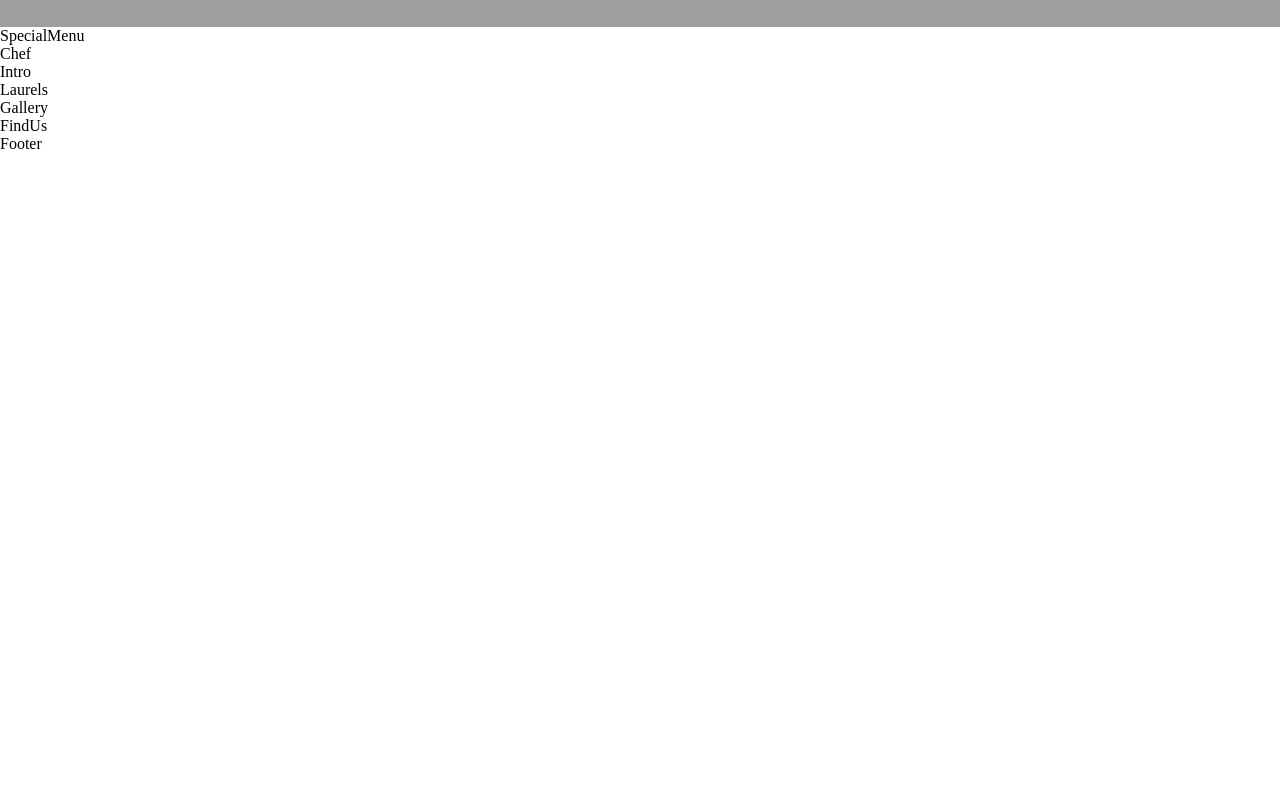
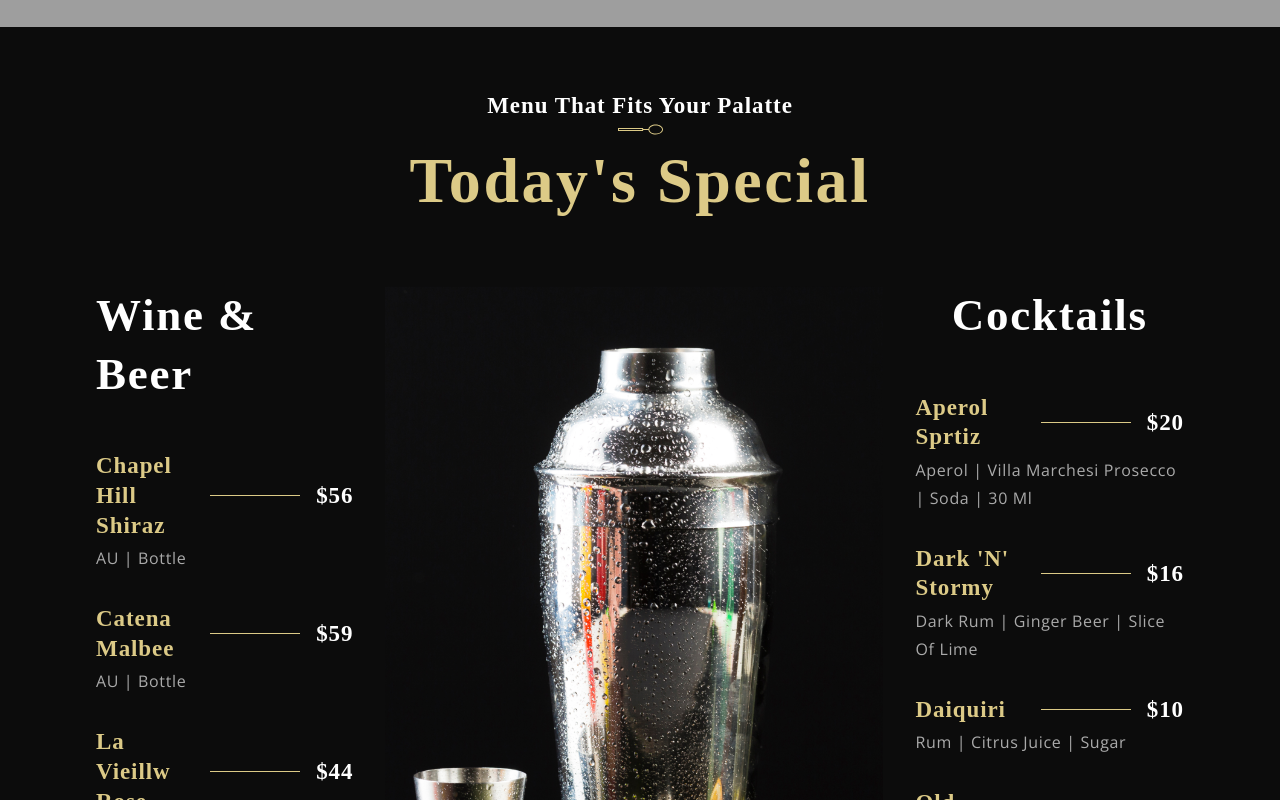
Before and after one commit to roliveira527/fine-dining-project, a React (Create React App) app: page / in a window 1280 px wide. Shown: the part 2140-2940 px from the top of the page. Before the commit the page ends 2293 px from the top, so only its background shows below. Built offline with nearby package versions, Linux system fonts and the light colour scheme; grey boxes are pictures that could not be loaded; a web font is replaced by a local one.

Commit message:
Implemented menu feature

```diff
--- a/src/components/Menuitem/MenuItem.css
+++ b/src/components/Menuitem/MenuItem.css
@@ -0,0 +1,35 @@
+.app__menuitem {
+    width: 100%;
+    margin: 1rem 0;
+
+    display: flex;
+    flex-direction: column;
+}
+
+.app__menuitem-head {
+    display: flex;
+    justify-content: space-between;
+    align-items: center;
+}
+
+.app__menuitem-sub {
+    width: 100%;
+    margin-top: 0.2rem;
+}
+
+.app__menuitem-name {
+    flex: 1;
+}
+
+.app__menuitem-dash {
+    width: 90px;
+    height: 1px;
+    background: var(--color-golden);
+    margin: 0 1rem;
+}
+
+.app__menuitem-price {
+    display: flex;
+    justify-content: flex-end;
+    align-items: flex-end;
+}
--- a/src/components/Menuitem/MenuItem.jsx
+++ b/src/components/Menuitem/MenuItem.jsx
@@ -2,9 +2,21 @@ import React from 'react';
 
 import './MenuItem.css';
 
-const MenuItem = () => (
-  <div>
-    MenuItem
+const MenuItem = ({ title, price, tags }) => (
+  <div className="app__menuitem">
+    <div className="app__menuitem-head">
+      <div className="app__menuitem-name">
+        <p className="p__cormorant" style={{ color: '#DCCA87' }}>{title}</p>
+      </div>
+      <div className="app__menuitem-dash" />
+      <div className="app__menuitem-price">
+        <p className="p__cormorant">{price}</p>
+      </div>
+    </div>
+
+    <div className="app__menuitem-sub">
+      <p className="p__opensans" style={{ color: '#AAAAAA' }}>{tags}</p>
+    </div>
   </div>
 );
 
--- a/src/container/Menu/SpecialMenu.css
+++ b/src/container/Menu/SpecialMenu.css
@@ -0,0 +1,84 @@
+.app__specialMenu {
+    flex-direction: column;
+    background: var(--color-black);
+}
+
+.app__specialMenu-title {
+    margin-bottom: 2rem;
+    text-align: center;
+}
+
+.app__specialMenu-menu {
+    width: 100%;
+    margin: 2rem 0;
+    display: flex;
+    justify-content: center;
+    align-items: flex-start;
+    flex-direction: row;
+}
+
+.app__specialMenu-menu_heading {
+    font-family: var(--font-base);
+    font-weight: 600;
+    font-size: 45px;
+    line-height: 58.5px;
+    letter-spacing: 0.04em;
+    color: var(--color-white);
+}
+
+.app__specialMenu-menu_wine,
+.app__specialMenu-menu_cocktails {
+    flex: 1;
+    width: 100%;
+    flex-direction: column;
+}
+
+.app__specialMenu-menu_img {
+    width: 410px;
+    margin: 0 2rem;
+}
+
+.app__specialMenu-menu_img img {
+    width: 100%;
+    height: auto;
+}
+
+.app__specialMenu-menu_items {
+    display: flex;
+    flex-direction: column;
+    margin: 2rem 0;
+    width: 100%;
+}
+
+@media screen and (max-width: 2000px) {
+    .app__specialMenu-menu_img {
+        width: 650px;
+    }
+
+    .app__specialMenu-menu_img {
+        height: 920px;
+    }
+}
+
+@media screen and (max-width: 1150px) {
+    .app__specialMenu-menu {
+        flex-direction: column;
+        align-items: center;
+        width: 100%;
+    }
+
+    .app__specialMenu-menu_img {
+        margin: 3rem 0;
+    }
+}
+
+@media screen and (max-width: 650px) {
+    .app__specialMenu-menu_img {
+        width: 100%;
+    }
+
+    .app__specialMenu-menu_heading {
+        font-size: 35px;
+        line-height: 48.5px;
+    }
+}
--- a/src/container/Menu/SpecialMenu.jsx
+++ b/src/container/Menu/SpecialMenu.jsx
@@ -1,10 +1,44 @@
 import React from 'react';
 
+import { SubHeading, MenuItem } from '../../components';
+import { images, data } from '../../constants';
 import './SpecialMenu.css';
 
 const SpecialMenu = () => (
-  <div>
-    SpecialMenu
+  <div className='app__specialMenu flex__center section__padding' id='menu'>
+    <div className='app__specialMenu-title'>
+      <SubHeading title='Menu that fits your palatte' />
+      <h1 className='headtext__cormorant'>Today's Special</h1>
+    </div>
+
+    <div className='app__specialMenu-menu'>
+      <div className='app__specialMenu-menu_wine flex__center'>
+        <p className='app__specialMenu-menu_heading'>Wine & Beer</p>
+        <div className='app__specialMenu-menu_items'>
+          {data.wines.map((wine, index) => (
+            <MenuItem key={wine.title + index} title={wine.title} price={wine.price} tags={wine.tags}/>
+          ))}
+        </div>
+      </div>
+
+      <div className='app__specialMenu-menu_img'>
+        <img src={images.menu} alt='menu img'/>
+      </div>
+
+      <div className='app__specialMenu-menu_cocktails flex__center'>
+        <p className='app__specialMenu-menu_heading'>Cocktails</p>
+        <div className='app__specialMenu-menu_items'>
+          {data.cocktails.map((cocktail, index) => (
+            <MenuItem key={cocktail.title + index} title={cocktail.title} price={cocktail.price} tags={cocktail.tags}/>
+            ))}
+        </div>
+      </div>
+
+    </div>
+
+    <div style={{marginTop: '15px'}}>
+      <button type='button' className='custom__button'>View More</button>
+    </div>
   </div>
 );
 
```
